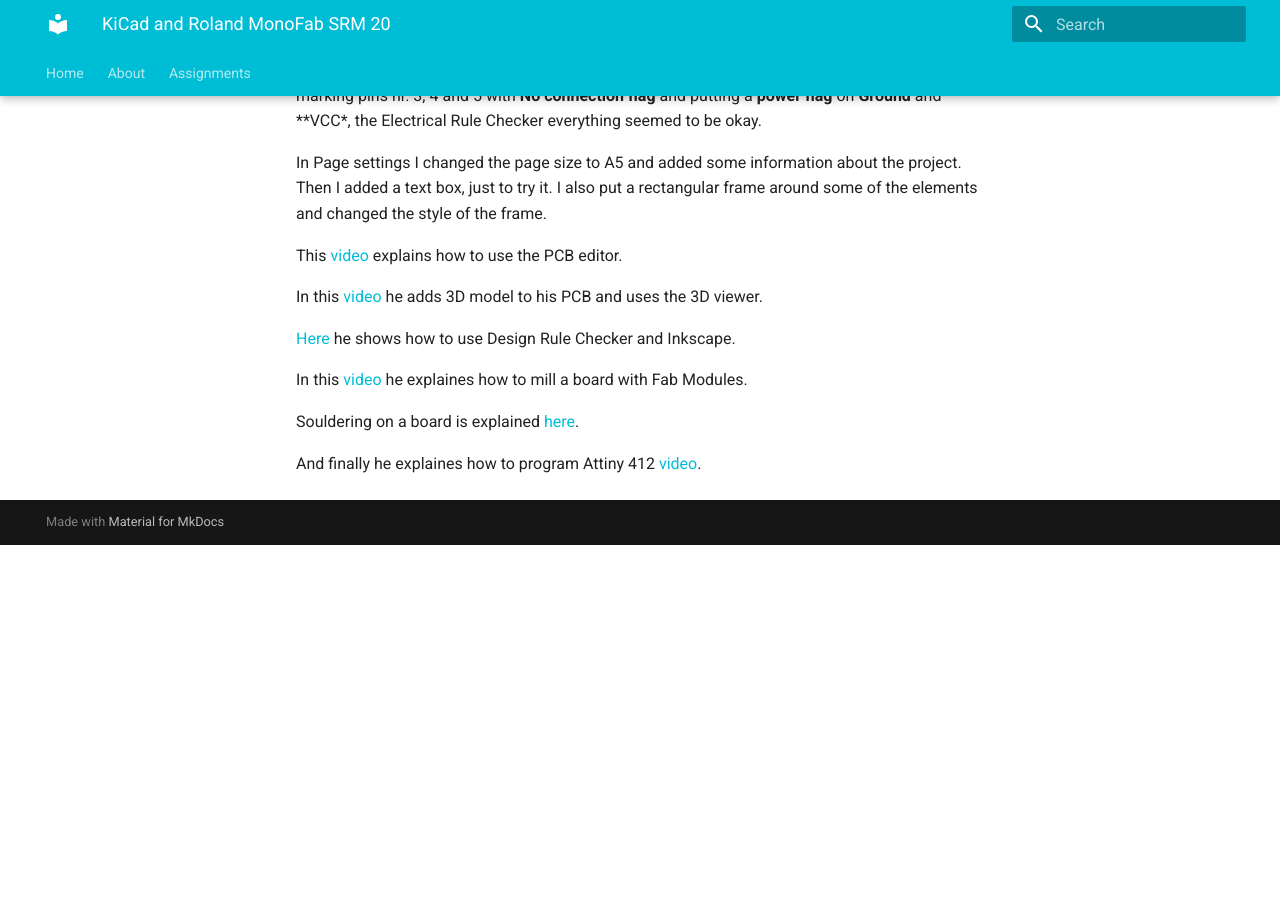
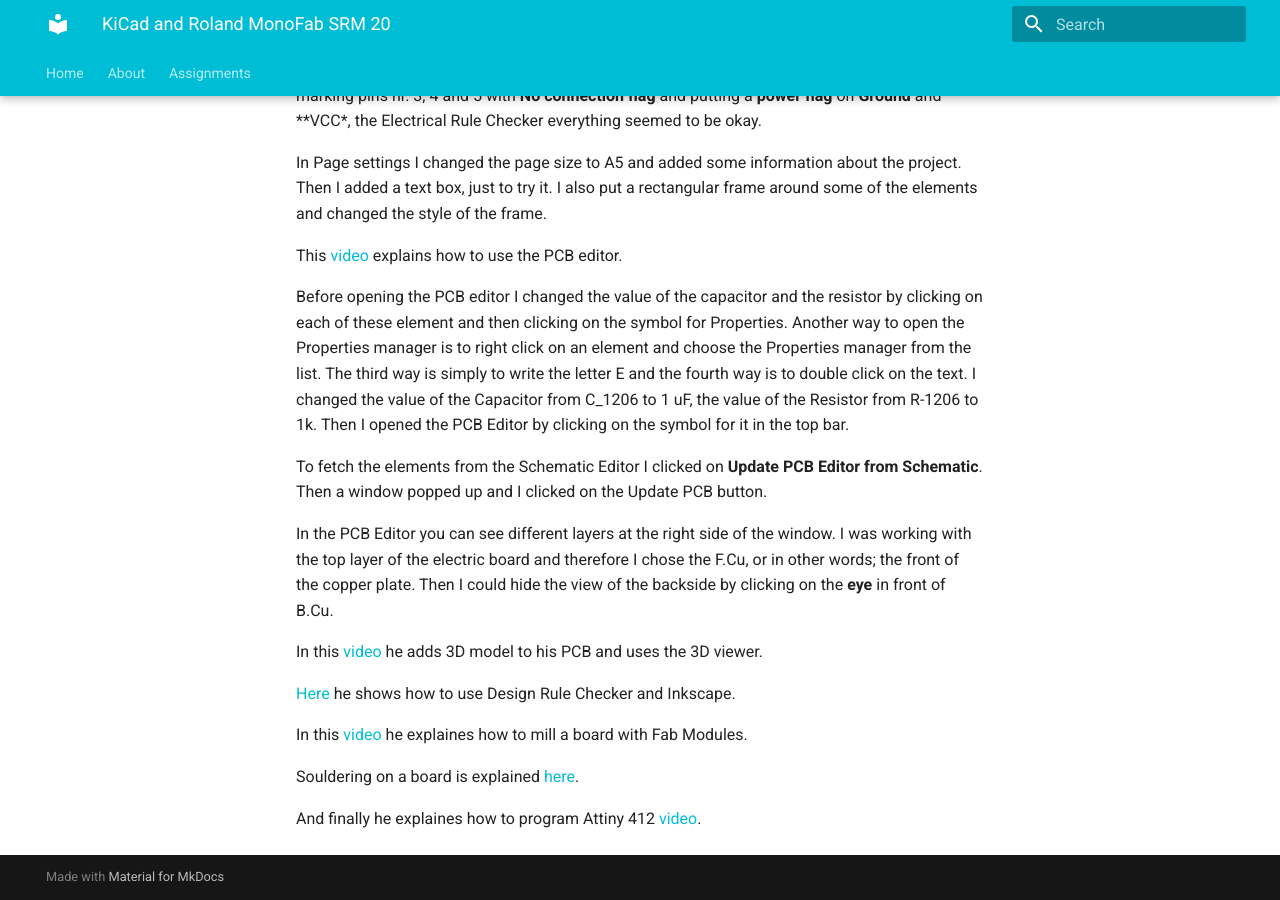
Before and after one commit to OlofH2/Before-Fab-Academy, an MkDocs documentation site: the page built from docs/KiCad_and_Roland_MonoFab_SRM_20.md, in a window 1280 px wide and 900 px high, scrolled down 4001 px. Built offline with MkDocs 1.6.1 and Material for MkDocs 9.7.7, drawn with Linux system fonts in a browser that asks for light colours; before the commit the page ends 4546 px from its top, so only the background shows below that.

Commit message:
Lokið við Schematic Editor og byrjað í PCB

```diff
--- a/docs/KiCad_and_Roland_MonoFab_SRM_20.md
+++ b/docs/KiCad_and_Roland_MonoFab_SRM_20.md
@@ -73,6 +73,14 @@
 
 This [video](https://www.youtube.com/watch?v=2oxuvwRuQNM&list=PLs4ifnZzVJmqaSM1lsg68vPVtJxVNhVwV&index=6) explains how to use the PCB editor.
 
+Before opening the PCB editor I changed the value of the capacitor and the resistor by clicking on each of these element and then clicking on the symbol for Properties. Another way to open the Properties manager is to right click on an element and choose the Properties manager from the list. The third way is simply to write the letter E and the fourth way is to double click on the text.
+ I changed the value of the Capacitor from C_1206 to 1 uF, the value of the Resistor from R-1206 to 1k. Then I opened the PCB Editor by clicking on the symbol for it in the top bar.
+
+ To fetch the elements from the Schematic Editor I clicked on **Update PCB Editor from Schematic**. Then a window popped up and I clicked on the Update PCB button.
+
+ In the PCB Editor you can see different layers at the right side of the window. I was working with the top layer of the electric board and therefore I chose the F.Cu, or in other words; the front of the copper plate. Then I could hide the view of the backside by clicking on the **eye** in front of B.Cu.
+
+
 In this [video](https://www.youtube.com/watch?v=ZeAAy6L8AB8&list=PLs4ifnZzVJmqaSM1lsg68vPVtJxVNhVwV&index=2) he adds 3D model to his PCB and uses the 3D viewer.
 
  [Here](https://www.youtube.com/watch?v=Tq6v1HqWmm0&list=PLs4ifnZzVJmqaSM1lsg68vPVtJxVNhVwV&index=8) he shows how to use Design Rule Checker and Inkscape.
```
